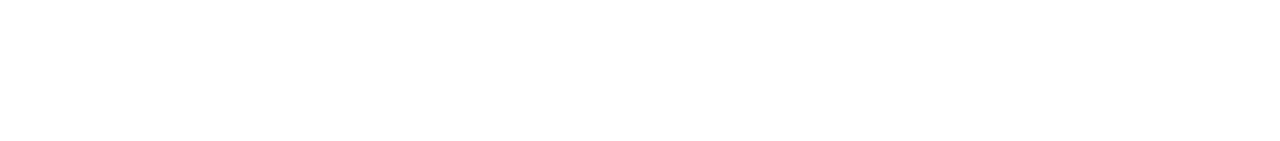
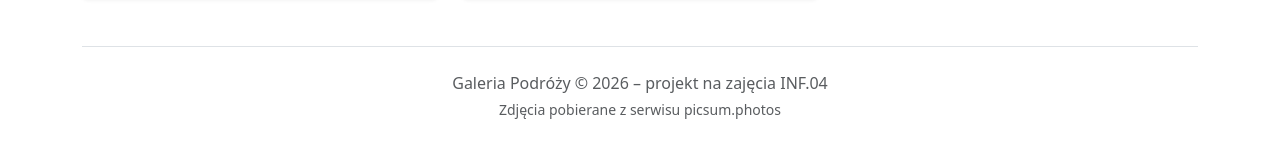
Before and after one commit to Cromka1234/inf04-web, a React (Vite) app in the folder zadania/mb05/vite-project/: page / in a window 1280 px wide. Shown: the part 1552-1693 px from the top of the page. Before the commit the page ends 1550 px from the top, so only its background shows below. Built offline with nearby package versions, Linux system fonts and the light colour scheme.

Commit message:
MB5: komponent Footer

```diff
--- a/zadania/mb05/vite-project/src/App.jsx
+++ b/zadania/mb05/vite-project/src/App.jsx
@@ -1,7 +1,7 @@
 import Navbar from './components/Navbar.jsx'
 import CategoryBar from './components/CategoryBar.jsx'
 import Gallery from './components/Gallery.jsx'
-
+import Footer from './components/Footer.jsx'
 function App() {
   return (
     <>
@@ -43,6 +43,7 @@
       <main className="container">
         <CategoryBar />
         <Gallery />
+        <Footer />
       </main>
     </>
   )
--- /dev/null
+++ b/zadania/mb05/vite-project/src/components/Footer.jsx
@@ -0,0 +1,12 @@
+function Footer() {
+  return (
+    <footer id="stopka" className="border-top mt-5 py-4">
+      <div className="container text-center text-body-secondary">
+        <p className="mb-1">Galeria Podróży &copy; 2026 – projekt na zajęcia INF.04</p>
+        <p className="mb-0 small">Zdjęcia pobierane z serwisu picsum.photos</p>
+      </div>
+    </footer>
+  )
+}
+
+export default Footer
```
